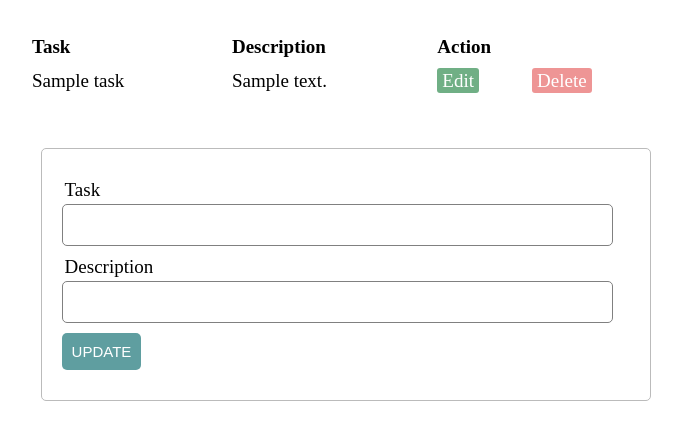
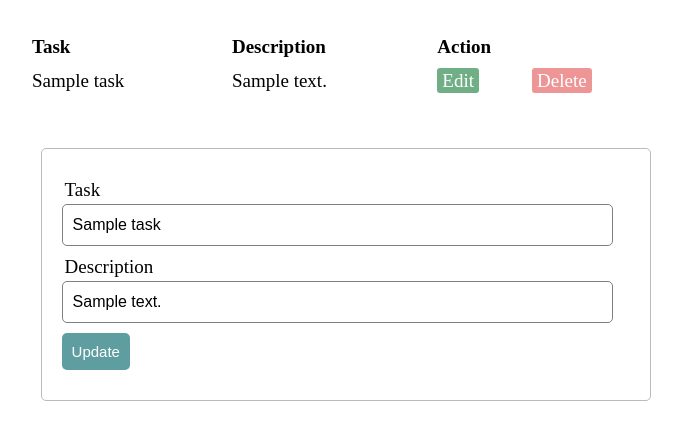
Before and after one commit to mk-greg/Task-List, a PHP site: page /index.php?edit=1 in a window 1280 px wide. Shown: the top 440 px of the page, without its empty margins (294-976 px from the left). Run offline with PHP 8.4, Linux system fonts and the light colour scheme; tables that the repository leaves empty or names only in its code hold one stand-in row (values such as "Sample post").

Commit message:
Added update and delete

```diff
--- a/index.php
+++ b/index.php
@@ -1,17 +1,19 @@
-<?php include('server.php'); ?>
-<?php
+<?php include('server.php');
+
     if (isset($_GET['edit'])) {
         $id = $_GET['edit'];
         $update = true;
-        $record = mysqli_query($db, "SELECT * FROM task WHERE id=$id");
+        $tasklist = mysqli_query($db, "SELECT * FROM task WHERE id=$id");
+        $task = mysqli_fetch_array($tasklist);
+        $name = $task['taskname'];
+        $description = $task['taskdescription'];
+        $id = $task['id'];
 
-        if (count($record) == 1){
-            $n = mysqli_fetch_array($record);
-            $name = $n['name'];
-            $address = $n['address'];
-        }
     }
+
+
 ?>
+
 
 
 <!DOCTYPE html>
@@ -48,10 +50,10 @@
                     <td><?php echo $row['taskname']; ?></td>
                     <td><?php echo $row['taskdescription']; ?></td>
                     <td>
-                        <a href="index.php?edit=<?php echo $row['id']; ?>" class="edit_btn" > Edit</a>
+                        <a class="edit_btn" href="index.php?edit=<?php echo $row['id']; ?>">Edit</a>
                     </td>
                     <td>
-                    <a href="server.php?del=<?php echo $row['id']; ?>" class="del_btn">Delete</a>
+                        <a class="del_btn" href="server.php?del=<?php echo $row['id']; ?>" >Delete</a>
                     </td>
                 </tr>
             <?php } ?>
@@ -59,17 +61,18 @@
     </table>
 
     <form method="post" action="server.php">
+    <input type="hidden" name="id" value="<?php echo $id; ?>">
         <div class="input-group">
             <label>Task</label>
-            <input type="text" name="name" value="">
+            <input type="text" name="name" value="<?php echo $name; ?>">
         </div>
         <div class="input-group">
             <label>Description</label>
-            <input type="text" name="description" value="">
+            <input type="text" name="description" value="<?php echo $description; ?>">
         </div>
         <div class="input-group">
         <?php if($update == true): ?>
-                <button class="btn" type="submit" name="update" style="background: $556B2F;">UPDATE</button>
+                <button class="btn" type="submit" name="update">Update</button>
             <?php else: ?>
                 <button class="btn" type="submit" name="save">Done</button>
             <?php endif ?>
--- a/server.php
+++ b/server.php
@@ -8,6 +8,7 @@
     $description = "";
     $update = false;
 
+
     if (isset($_POST['save'])) { // if button is cliced
         $name = $_POST['name'];
         $description = $_POST['description'];
@@ -17,6 +18,30 @@
         header('location: index.php');
     }
 
+    // To update
+    if (isset($_POST['update'])) {
+        $name =$_POST['name'];
+        $description = $_POST['description'];
+        $id = $_POST['id'];
+
+
+        mysqli_query($db, "UPDATE task SET taskname='$name', taskdescription='$description' WHERE id=$id");
+        $_SESSION['message'] = "Task updated succesfully!";
+        header('location: index.php');
+    }
+
+
+    // Delete
+
+    if(isset($_GET['del'])) {
+        $id = $_GET['del'];
+        mysqli_query($db, "DELETE FROM task WHERE id=$id");
+        $_SESSION['message'] = "Task Deleted!";
+        header('location: index.php');
+    }
+
+
+
     $results = mysqli_query($db, "SELECT * FROM task");
 
 
--- a/style.css
+++ b/style.css
@@ -73,7 +73,7 @@ form{
     border-radius: 5px;
     colorL #96bb7c;
     background: #96bb7c;
-    border: 1px solid #96bb7c;
+    border: 1px solid #184d47;
     width: 50%;
     text-align: center;
 }
```
